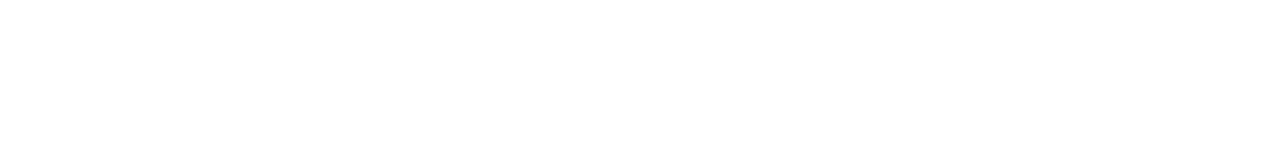
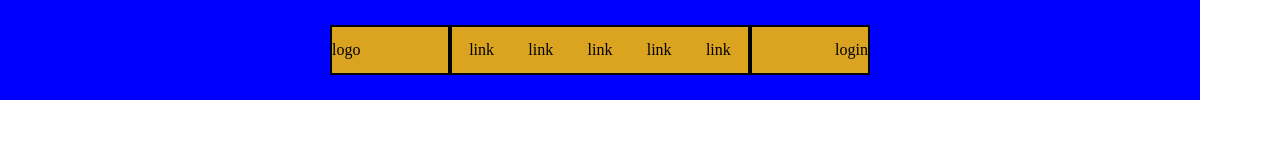
Before and after one commit to DanielMarella/htmlcss-struttura-discord, a plain HTML site: page index.html in a window 1280 px wide. Drawn offline with Linux system fonts and the light colour scheme; files that its build step writes are made by us from their sources.

Commit message:
setting the header

```diff
--- a/css/style.css
+++ b/css/style.css
@@ -0,0 +1,63 @@
+/* RESET */
+*{
+    margin: 0;
+    padding: 0;
+    box-sizing: border-box;
+}
+body{
+    max-width: 1200px;
+}
+
+header{
+    background-color: blue;
+    height: 100px;
+}
+
+.container{
+    height: 100px;
+    display: flex;
+    justify-content: center;
+    align-items: center;
+}
+
+ul{
+    display: flex;
+    align-items: center;
+    justify-content: space-around;
+    list-style-type: none;
+    width: 25%;
+    height: 50px;
+    background-color: #DAA421;
+    border: 2px solid black;
+}
+
+.logo{
+    display: flex;
+    align-items: center;
+    width: 10%;
+    height: 50px;
+    background-color: #DAA421;
+    border: 2px solid black;
+}
+
+.login{
+    display: flex;
+    justify-content: flex-end;
+    align-items: center;
+    width: 10%;
+    height: 50px;
+    background-color: #DAA421;
+    border: 2px solid black;
+}
+
+
+
+
+
+/*
+container{
+width 70%;
+    margin: auto;
+    max-width:1200px;
+}
+*/
--- a/index.html
+++ b/index.html
@@ -4,10 +4,38 @@
     <meta charset="UTF-8">
     <meta http-equiv="X-UA-Compatible" content="IE=edge">
     <meta name="viewport" content="width=device-width, initial-scale=1.0">
-    <link rel="stylesheet" href="style.css">
+    <link rel="stylesheet" href="css/style.css">
     <title>Document</title>
 </head>
 <body>
+    <header>
+        <div class="container">
+        <div class="logo">
+            logo
+        </div>
+        <ul>
+            <li>link</li>
+            <li>link</li>
+            <li>link</li>
+            <li>link</li>
+            <li>link</li>
+        </ul>
+        <div class="login">
+            login
+        </div>
+    </header>
 
+    <main>
+        <section></section>
+        <section></section>
+        <section></section>
+        <section></section>
+        <section></section>
+    </main>
+
+    <footer>
+        <section></section>
+        <section></section>
+    </footer>
 </body>
 </html>
```
